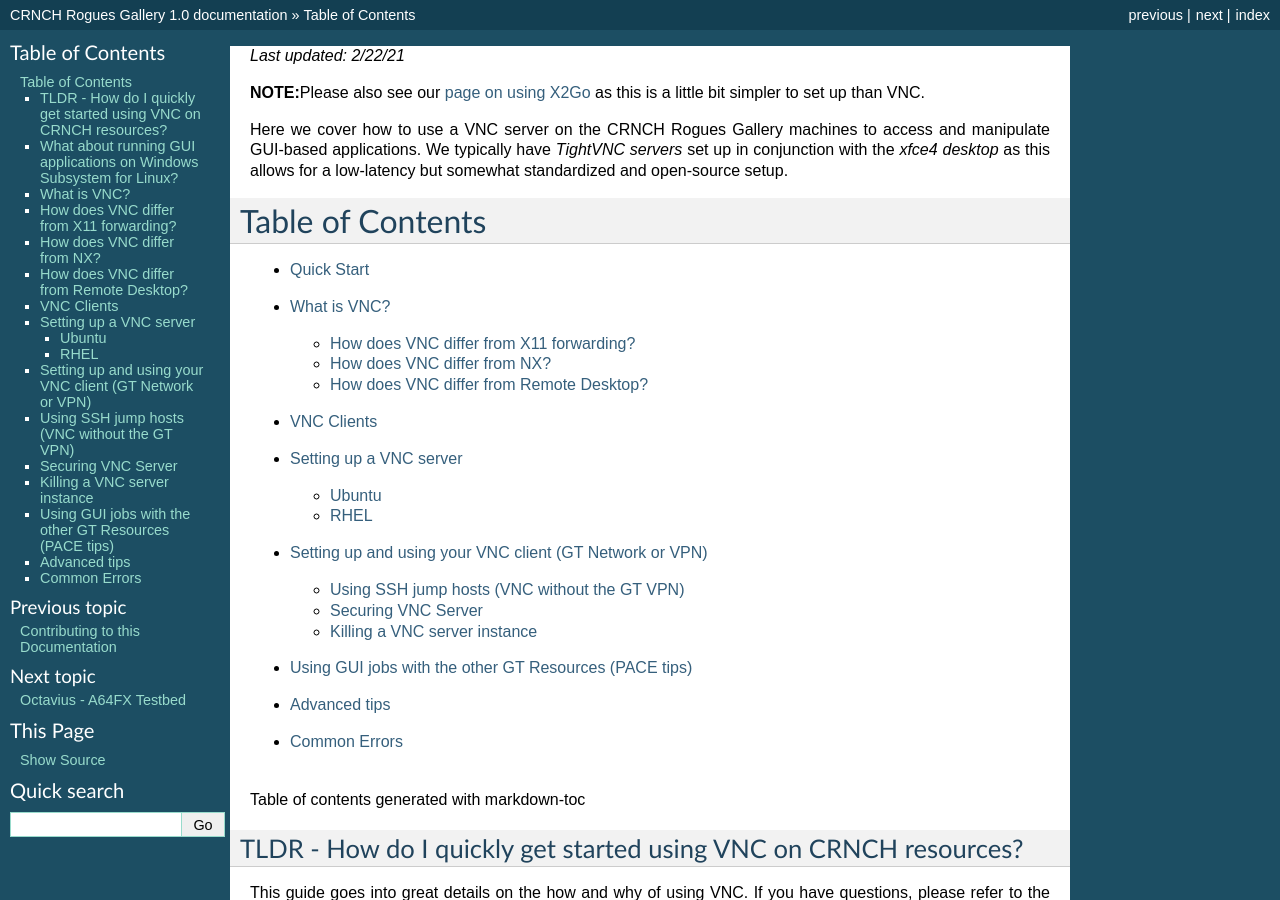
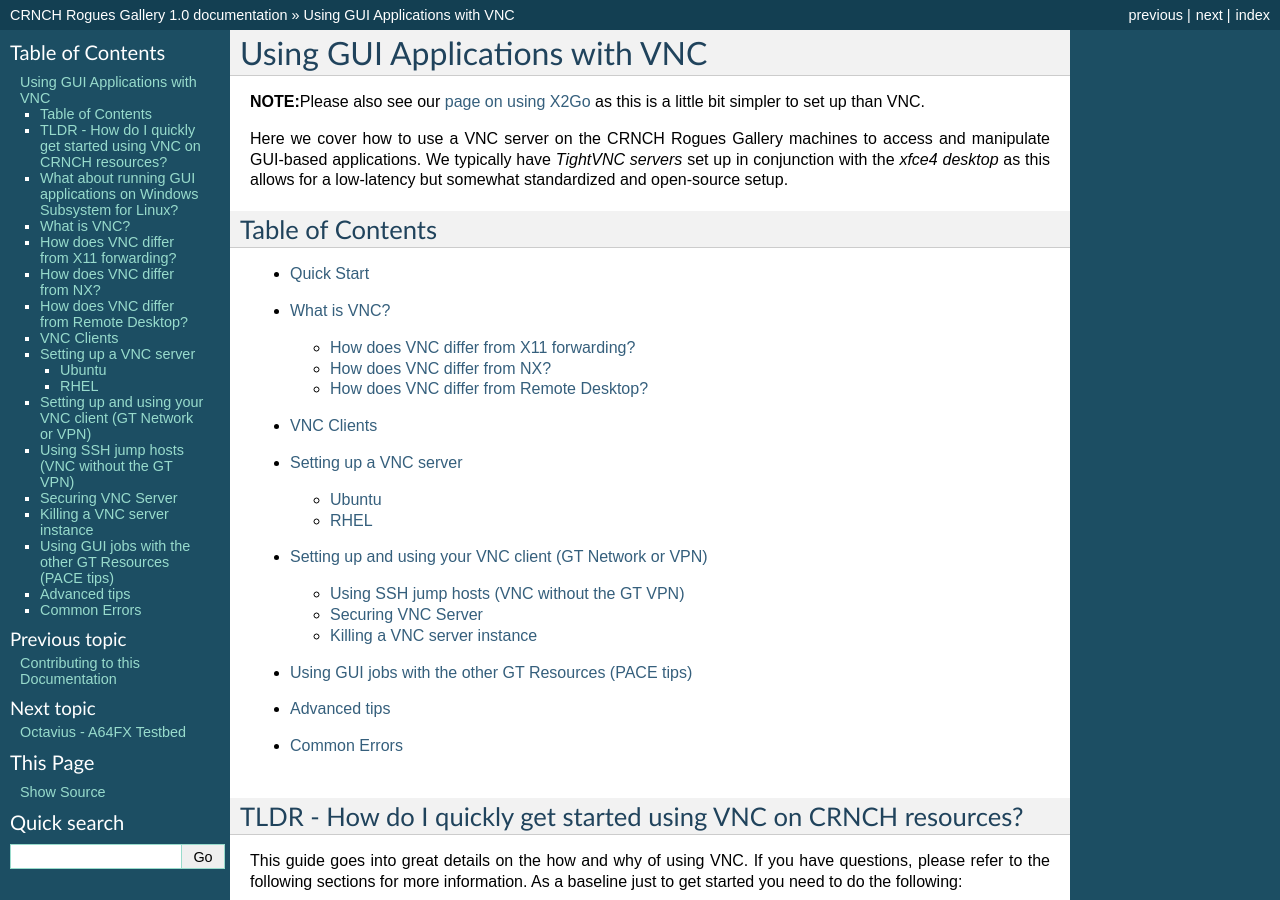
Before and after one commit to gt-crnch-rg/read-the-docs, a Sphinx documentation site: the page built from docs/general/using-gui-with-vnc.rst, in a window 1280 px wide and 900 px high. Built offline with Sphinx 7.4.7, drawn with Linux system fonts in a browser that asks for light colours; pages that are not in the unit, such as notebooks, are missing from menus; some of the changed text lies outside the part shown.

Commit message:
Update using-gui-with-vnc.rst

```diff
--- a/docs/general/using-gui-with-vnc.rst
+++ b/docs/general/using-gui-with-vnc.rst
@@ -1,4 +1,5 @@
-*Last updated: 2/22/21*
+Using GUI Applications with VNC
+==================================
 
 **NOTE:**\ Please also see our `page on using
 X2Go <%5BMisc%5D-Using-GUI-applications-with-X2Go>`__ as this is a
@@ -11,7 +12,7 @@ as this allows for a low-latency but somewhat standardized and
 open-source setup.
 
 Table of Contents
-=================
+-----------------
 
 -  `Quick Start <#quick-start>`__
 
@@ -50,8 +51,6 @@ Table of Contents
 
 -  | `Common Errors <#common-errors>`__
    |
-
-Table of contents generated with markdown-toc
 
 .. _a-idquick-startatldr---how-do-i-quickly-get-started-using-vnc-on-crnch-resources:
 
```
